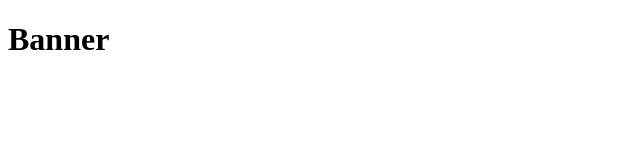
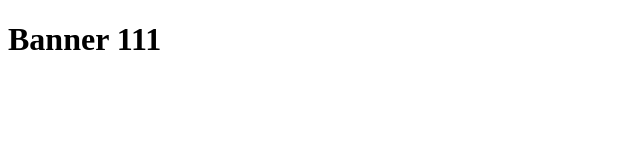
Before and after one commit to AlexandrTischenko/git_workout, a plain HTML site: page banner.html in a window 1280 px wide. Shown: the full height of the page, 0-640 px from the left. Drawn offline with Linux system fonts and the light colour scheme.

Commit message:
commit add banner text

```diff
--- a/banner.html
+++ b/banner.html
@@ -5,6 +5,6 @@
     <meta http-equiv="X-UA-Compatible" content="IE=edge">
 </head>
 <body>
-    <h1>Banner</h1>
+    <h1>Banner 111</h1>
 </body>
 </html>
```
